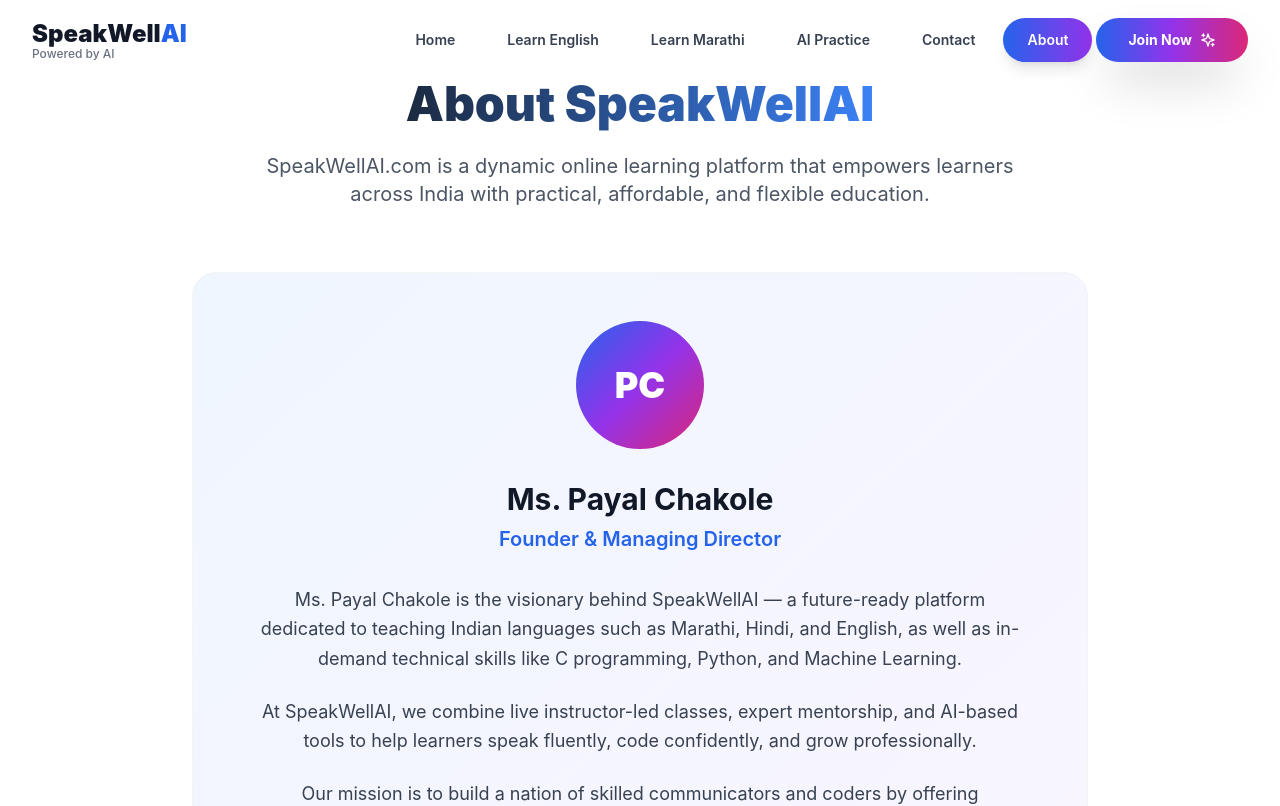
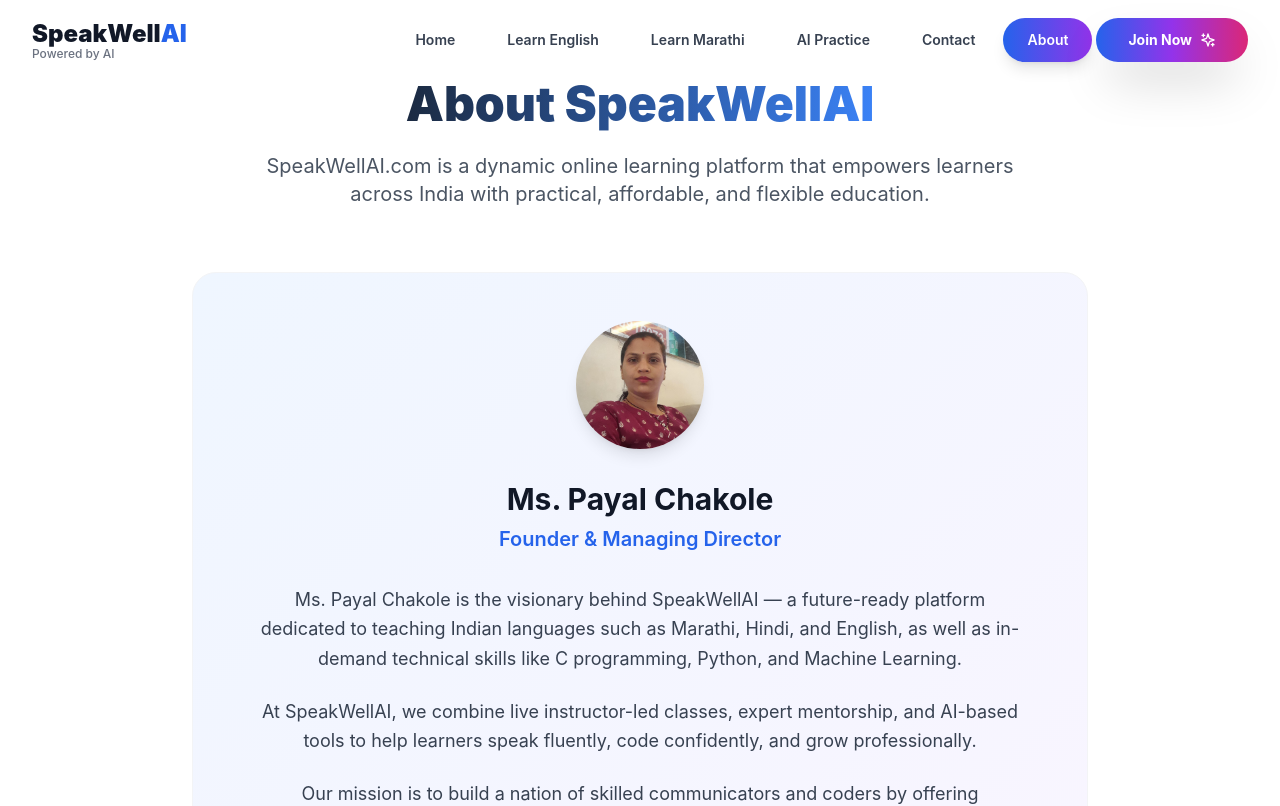
Before and after one commit to nikemod1/SpeakWellai, a React (Vite) app: page /about in a window 1280 px wide. Shown: the top 806 px of the page. Built offline with nearby package versions, Linux system fonts and the light colour scheme.

Commit message:
Update About.tsx

```diff
--- a/src/pages/About.tsx
+++ b/src/pages/About.tsx
@@ -1,5 +1,6 @@
 import React from 'react';
 import { Target, Users, Award } from 'lucide-react';
+import founderImage from '../pc.jpeg'; // adjust the path if necessary
 
 const About: React.FC = () => {
   return (
@@ -18,8 +19,12 @@
 
           <div className="max-w-4xl mx-auto">
             <div className="card-hover bg-gradient-to-br from-blue-50 to-purple-50 p-12 rounded-3xl border border-gray-100 text-center">
-              <div className="w-32 h-32 bg-gradient-to-br from-blue-600 via-purple-600 to-pink-600 rounded-full mx-auto mb-8 flex items-center justify-center">
-                <span className="text-4xl font-black text-white">PC</span>
+              <div className="w-32 h-32 rounded-full overflow-hidden mx-auto mb-8 shadow-lg">
+                <img
+                  src={founderImage}
+                  alt="Ms. Payal Chakole"
+                  className="object-cover w-full h-full"
+                />
               </div>
 
               <h3 className="text-3xl font-bold text-gray-900 mb-2">Ms. Payal Chakole</h3>
```
